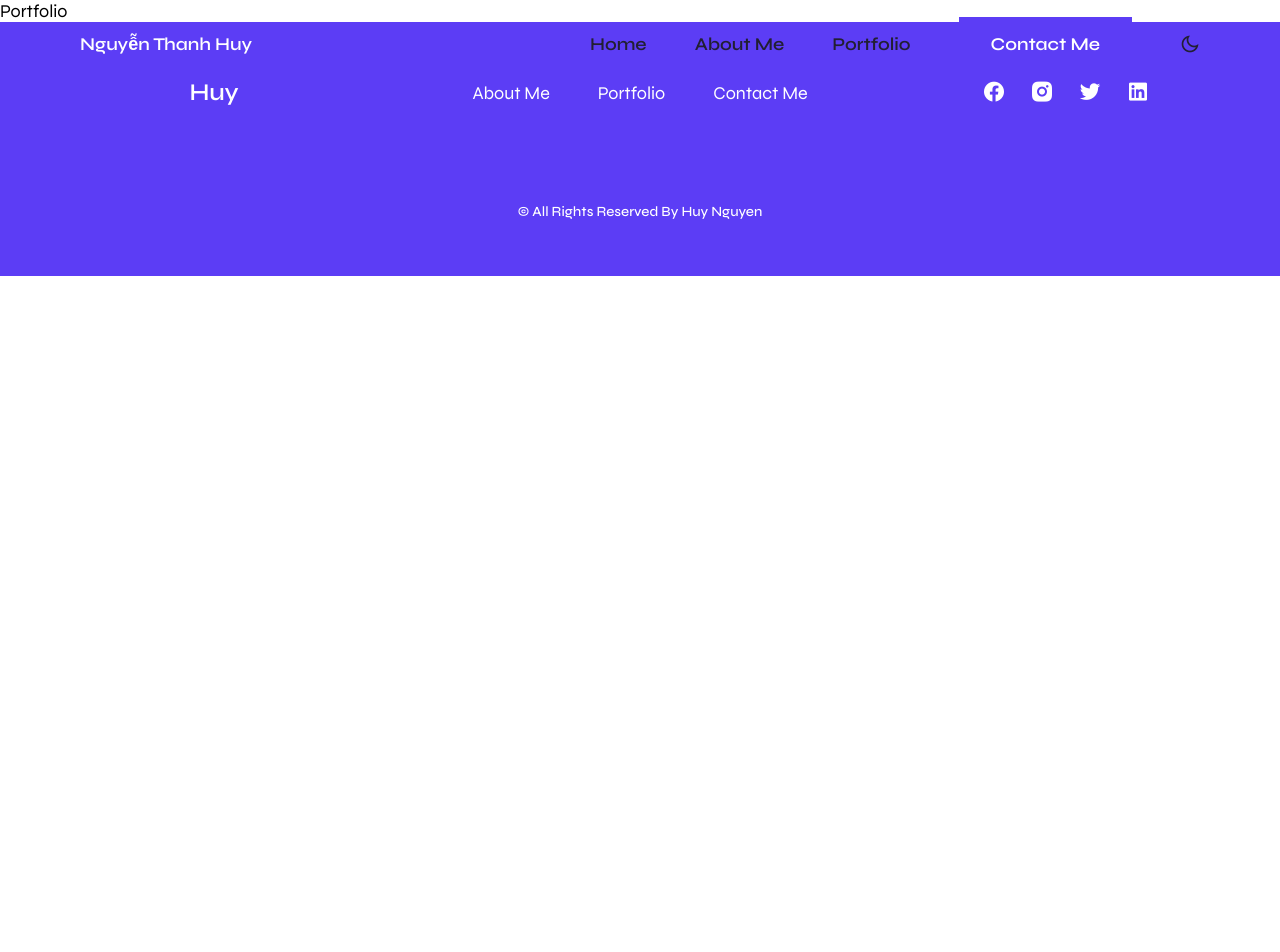
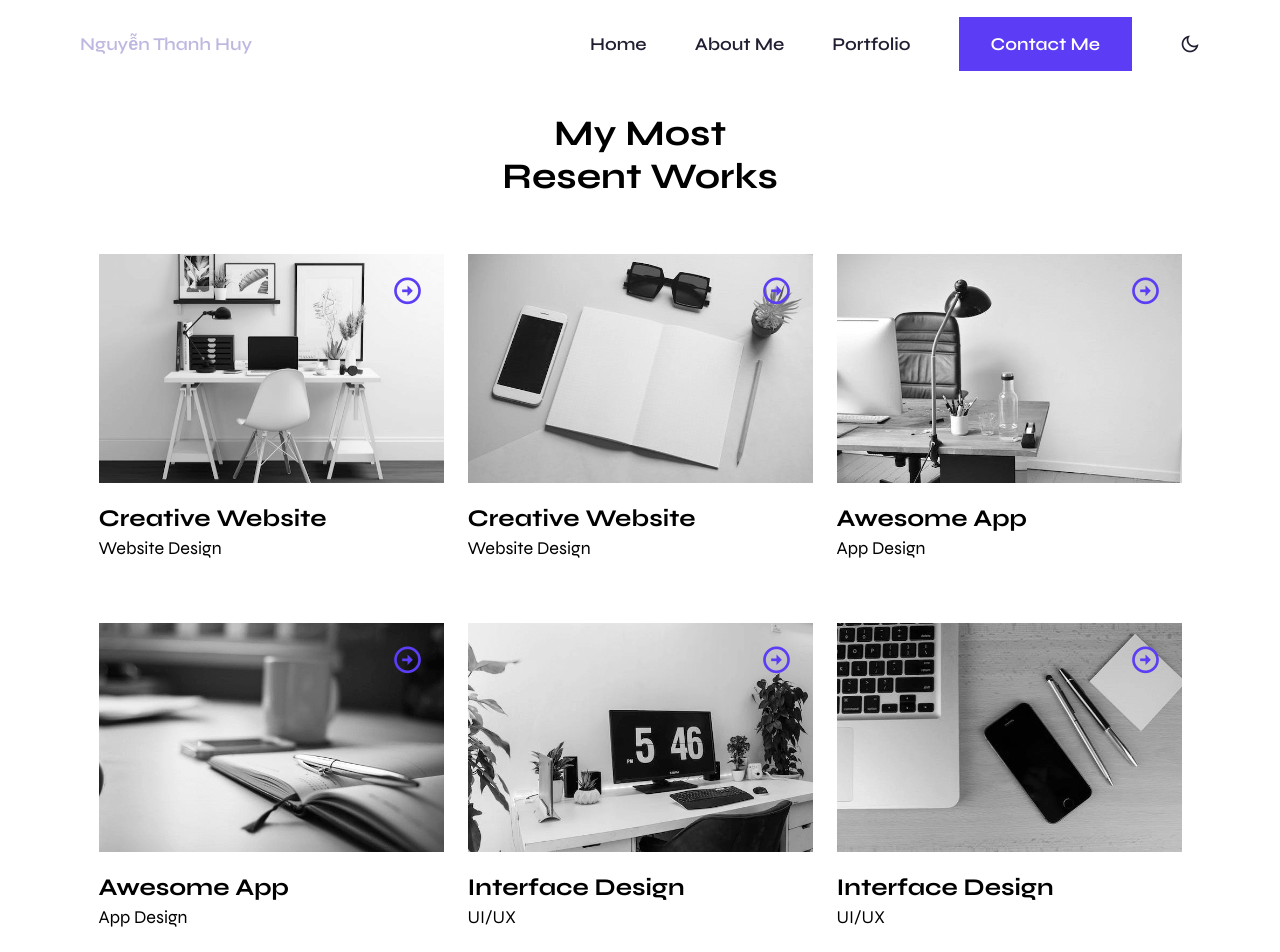
Before and after one commit to thanhhuy17/Portfolio-Huy-React, a React (Vite) app: page /portfolio in a window 1280 px wide. Shown: the top 952 px of the page. Before the commit the page ends 800 px from the top, so only its background shows below. Built offline with nearby package versions, Linux system fonts and the light colour scheme; the HTML template or start-up script is replaced by a standard one.

Commit message:
done useContext API

```diff
--- a/src/assets/css/styles.css
+++ b/src/assets/css/styles.css
@@ -121,7 +121,8 @@ img {
 }
 
 .change__theme{
-    color: var(--white-color);
+    /* color: var(--white-color); */
+    color: var(--first-color-light);
     font-size: 1.25rem;
     cursor: pointer;
     transition: color 0.4s;
@@ -271,7 +272,8 @@ img {
     align-items: center;
 }
 .nav__logo{
-    color: var(--white-color);
+    /* color: var(--white-color); */
+    color: var(--first-color-light);
     font-weight: var(--font-semi-bold);
     transition: color .4s;
 }
@@ -283,12 +285,16 @@ img {
 }
 
 .nav__toggle{
-    color: var(--white-color);
+    /* color: var(--white-color); */
+    color: var(--first-color-light);
+
     transition: color .4s;
 }
 
 .nav__close{
-    color: var(--title-color);
+    /* color: var(--title-color); */
+    color: var(--first-color-light);
+
 }
 /* Navigation for mobile devices */
 @media screen and (max-width: 1150px) {
--- a/src/components/About/About.jsx
+++ b/src/components/About/About.jsx
@@ -1,7 +1,12 @@
+import { useContext } from "react";
+import { AppContext } from "../AppContext/AppContext";
+
 const About = () => {
+  const {showToggle, showToggleForheader} = useContext(AppContext)
+
   return (
     <div id="about">
-      <div className="about section">
+      <div onClick={showToggle?showToggleForheader:''} className="about section">
         <h2 className="section__title">
           My Personal <br />
           Information
@@ -11,7 +16,7 @@ const About = () => {
           <div className="about__perfil perfil">
             <div className="perfil__content">
               <img
-                src="./assets/img/home-perfilV1.png"
+                src={"./img/home-perfilV1.png"}
                 alt="image"
                 className="perfil__img"
               />
@@ -42,67 +47,67 @@ const About = () => {
               <h3 className="about__skills-title">My Skills Are</h3>
               <div className="about__skills-content grid">
                 <img
-                  src="./assets/img/about-html.svg"
+                  src="./img/about-html.svg"
                   alt="image"
                   className="about__skills-img"
                 />
                 <img
-                  src="./assets/img/about-css.svg"
+                  src="./img/about-css.svg"
                   alt="image"
                   className="about__skills-img"
                 />
                 <img
-                  src="./assets/img/about-javascript.svg"
+                  src="./img/about-javascript.svg"
                   alt="image"
                   className="about__skills-img"
                 />
                 <img
-                  src="./assets/img/about-git.svg"
+                  src="./img/about-git.svg"
                   alt="image"
                   className="about__skills-img"
                 />
                 <img
-                  src="./assets/img/about-react.svg"
+                  src="./img/about-react.svg"
                   alt="image"
                   className="about__skills-img"
                 />
                 <img
-                  src="./assets/img/about-github.svg"
+                  src="./img/about-github.svg"
                   alt="image"
                   className="about__skills-img"
                 />
                 <img
-                  src="./assets/img/about-next-js.svg"
+                  src="./img/about-next-js.svg"
                   alt="image"
                   className="about__skills-img"
                 />
                 <img
-                  src="./assets/img/about-sass.svg"
+                  src="./img/about-sass.svg"
                   alt="image"
                   className="about__skills-img"
                 />
                 <img
-                  src="./assets/img/about-tailwind-css.svg"
+                  src="./img/about-tailwind-css.svg"
                   alt="image"
                   className="about__skills-img"
                 />
                 <img
-                  src="./assets/img/about-figma.svg"
+                  src="./img/about-figma.svg"
                   alt="image"
                   className="about__skills-img"
                 />
                 <img
-                  src="./assets/img/about-sketch.svg"
+                  src="./img/about-sketch.svg"
                   alt="image"
                   className="about__skills-img"
                 />
                 <img
-                  src="./assets/img/about-photoshop.svg"
+                  src="./img/about-photoshop.svg"
                   alt="image"
                   className="about__skills-img"
                 />
                 <img
-                  src="./assets/img/about-illustrator.svg"
+                  src="./img/about-illustrator.svg"
                   alt="image"
                   className="about__skills-img"
                 />
--- /dev/null
+++ b/src/components/AppContext/AppContext.jsx
@@ -0,0 +1,32 @@
+import { createContext, useState } from "react";
+
+export const AppContext = createContext({});
+
+// eslint-disable-next-line react/prop-types
+export const AppProvider = ({children})=>{
+    const [themeColor, setThemeColor] = useState(false);
+    // Change Theme Color
+    const onChangeThemeColor = () => {
+        setThemeColor(!themeColor);
+    };
+
+    const [showToggle, setShowToggle] = useState(false);
+    //Show Toggle
+    const showToggleForheader = () => {
+        if (showToggle) {
+        setShowToggle(!showToggle);
+        } else {
+        setShowToggle(!showToggle);
+        }
+    };
+    return <AppContext.Provider value={{
+    onChangeThemeColor,
+    themeColor,
+    setThemeColor,
+    showToggleForheader,
+    showToggle,
+    setShowToggle,
+    }} >
+        {children}
+    </AppContext.Provider>
+}
--- a/src/components/Home/Home.jsx
+++ b/src/components/Home/Home.jsx
@@ -1,22 +1,9 @@
-import { useEffect, useState } from "react";
+import { useContext, useState } from "react";
+import { AppContext } from "../AppContext/AppContext";
 
 const Home = () => {
-  const [bgHeader, setBgheader] = useState(false);
   const [showModal, setShowModal] = useState(false);
-  const [themeColor, setThemeColor] = useState(false);
-  //Change Background Header
-  const changeBackgroundColor = () => {
-    let moving = window.scrollY;
-    if (moving > 88) {
-      setBgheader(true);
-    } else {
-      setBgheader(false);
-    }
-  };
-
-  useEffect(() => {
-    window.addEventListener("scroll", changeBackgroundColor);
-  }, [bgHeader]);
+  const {themeColor, showToggleForheader,showToggle} = useContext(AppContext)
 
   //Show Modal
   const showInfoModal = (e) => {
@@ -33,7 +20,7 @@ const Home = () => {
     <div id="home" className={`${themeColor ? "dark-theme" : ""} `}>
       {/* <!-- ========================== MAIN ============================ --> */}
       {/* <!-- ========================== HOME MAIN ============================ --> */}
-      <div className="home section">
+      <div onClick={showToggle?showToggleForheader: ''} className="home section">
         <div className="home__rectange"></div>
 
         <div className="home__container container grid">
@@ -95,7 +82,7 @@ const Home = () => {
       </div>
 
       {/* <!-- ========================== SERVICES ============================ --> */}
-      <div className="services section">
+      <div onClick={showToggle?showToggleForheader: ''} className="services section">
         <h2 className="section__title">
           The Services <br />I Offer
         </h2>
@@ -316,7 +303,7 @@ const Home = () => {
       </div>
 
       {/* <!-- ========================== WORK ============================ --> */}
-      <div className="work section">
+      <div onClick={showToggle?showToggleForheader: ''} className="work section">
         <h2 className="section__title">
           My Most <br />
           Resent Works
@@ -386,7 +373,7 @@ const Home = () => {
       </div>
 
       {/* <!-- ========================== TESTIMONIAL ============================ --> */}
-      <section className="testimonial section">
+      <section onClick={showToggle?showToggleForheader: ''}className="testimonial section">
         <h2 className="section__title">
           What They Say <br />
           About Me?
@@ -463,7 +450,7 @@ const Home = () => {
       </section>
 
       {/* <!-- ========================== CONTACT ============================ --> */}
-      <section className="contact section">
+      <section onClick={showToggle?showToggleForheader: ''} className="contact section">
         <div className="contact__container container grid">
           <h2 className="section__title">
             Let's Talk <br />
--- a/src/components/Portfolio/Portfolio.jsx
+++ b/src/components/Portfolio/Portfolio.jsx
@@ -1,5 +1,80 @@
+import { useContext } from "react";
+import { AppContext } from "../AppContext/AppContext";
+
 const Portfolio = () => {
-  return <div>Portfolio</div>;
+
+  const {showToggle, showToggleForheader} = useContext(AppContext)
+  return <div is="portfolio">
+    {/* <!-- ========================== WORK ============================ --> */}
+    <div onClick={showToggle?showToggleForheader: ''} className="work section">
+        <h2 className="section__title">
+          My Most <br />
+          Resent Works
+        </h2>
+
+        <div className="work__container container grid">
+          <article className="work__card">
+            <a href="#" target="_blank" className="work__link">
+              <img src="./img/work-1.png" alt="image" className="work__img" />
+              <i className="ri-arrow-right-circle-line work__icon"></i>
+            </a>
+
+            <h2 className="work__title">Creative Website</h2>
+            <span className="work__subtitle">Website Design</span>
+          </article>
+
+          <article className="work__card">
+            <a href="#" target="_blank" className="work__link">
+              <img src="./img/work-2.png" alt="image" className="work__img" />
+              <i className="ri-arrow-right-circle-line work__icon"></i>
+            </a>
+
+            <h2 className="work__title">Creative Website</h2>
+            <span className="work__subtitle">Website Design</span>
+          </article>
+
+          <article className="work__card">
+            <a href="#" target="_blank" className="work__link">
+              <img src="./img/work-3.png" alt="image" className="work__img" />
+              <i className="ri-arrow-right-circle-line work__icon"></i>
+            </a>
+
+            <h2 className="work__title">Awesome App</h2>
+            <span className="work__subtitle">App Design</span>
+          </article>
+
+          <article className="work__card">
+            <a href="#" target="_blank" className="work__link">
+              <img src="./img/work-4.png" alt="image" className="work__img" />
+              <i className="ri-arrow-right-circle-line work__icon"></i>
+            </a>
+
+            <h2 className="work__title">Awesome App</h2>
+            <span className="work__subtitle">App Design</span>
+          </article>
+
+          <article className="work__card">
+            <a href="#" target="_blank" className="work__link">
+              <img src="./img/work-5.png" alt="image" className="work__img" />
+              <i className="ri-arrow-right-circle-line work__icon"></i>
+            </a>
+
+            <h2 className="work__title">Interface Design</h2>
+            <span className="work__subtitle">UI/UX</span>
+          </article>
+
+          <article className="work__card">
+            <a href="#" target="_blank" className="work__link">
+              <img src="./img/work-6.png" alt="image" className="work__img" />
+              <i className="ri-arrow-right-circle-line work__icon"></i>
+            </a>
+
+            <h2 className="work__title">Interface Design</h2>
+            <span className="work__subtitle">UI/UX</span>
+          </article>
+        </div>
+      </div>
+  </div>;
 };
 
 export default Portfolio;
```
Also changed, not shown: src/App.jsx (+29 -22 lines), src/components/About/About.css (line endings or trailing spaces).
